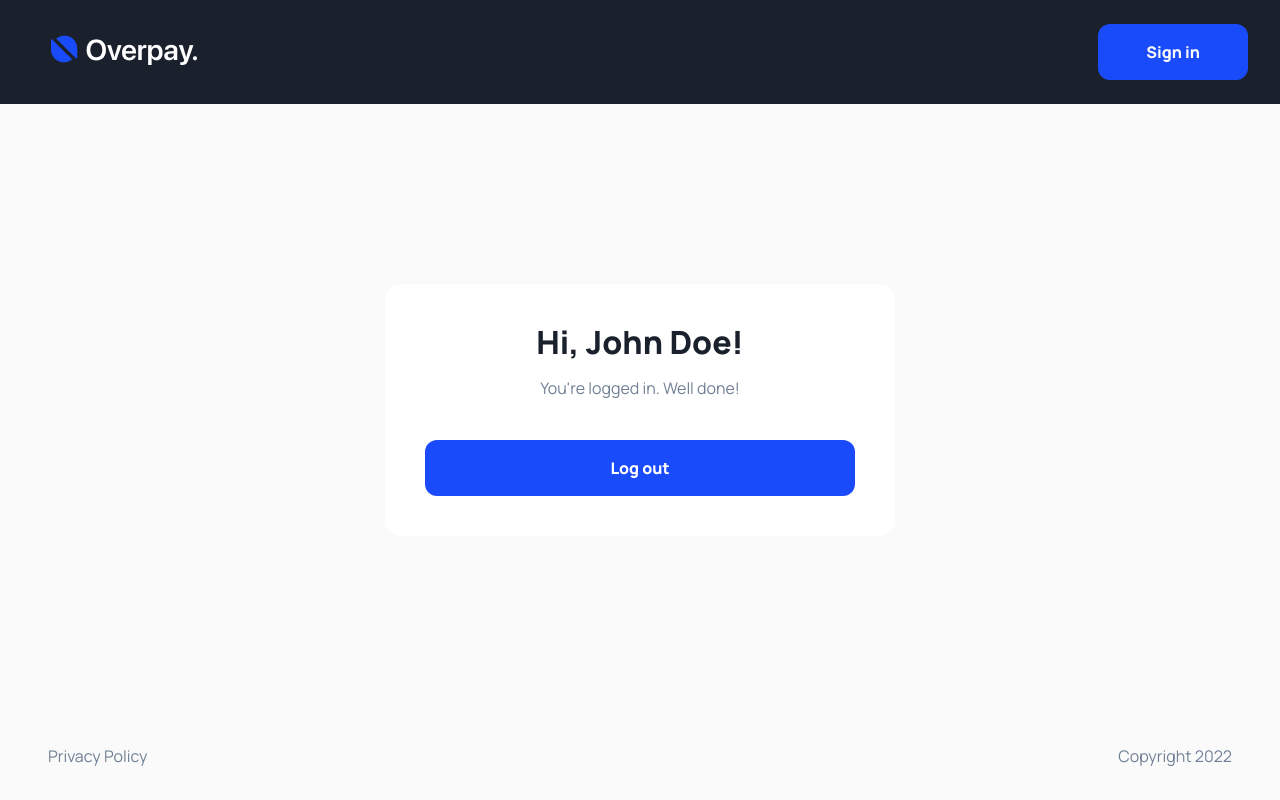
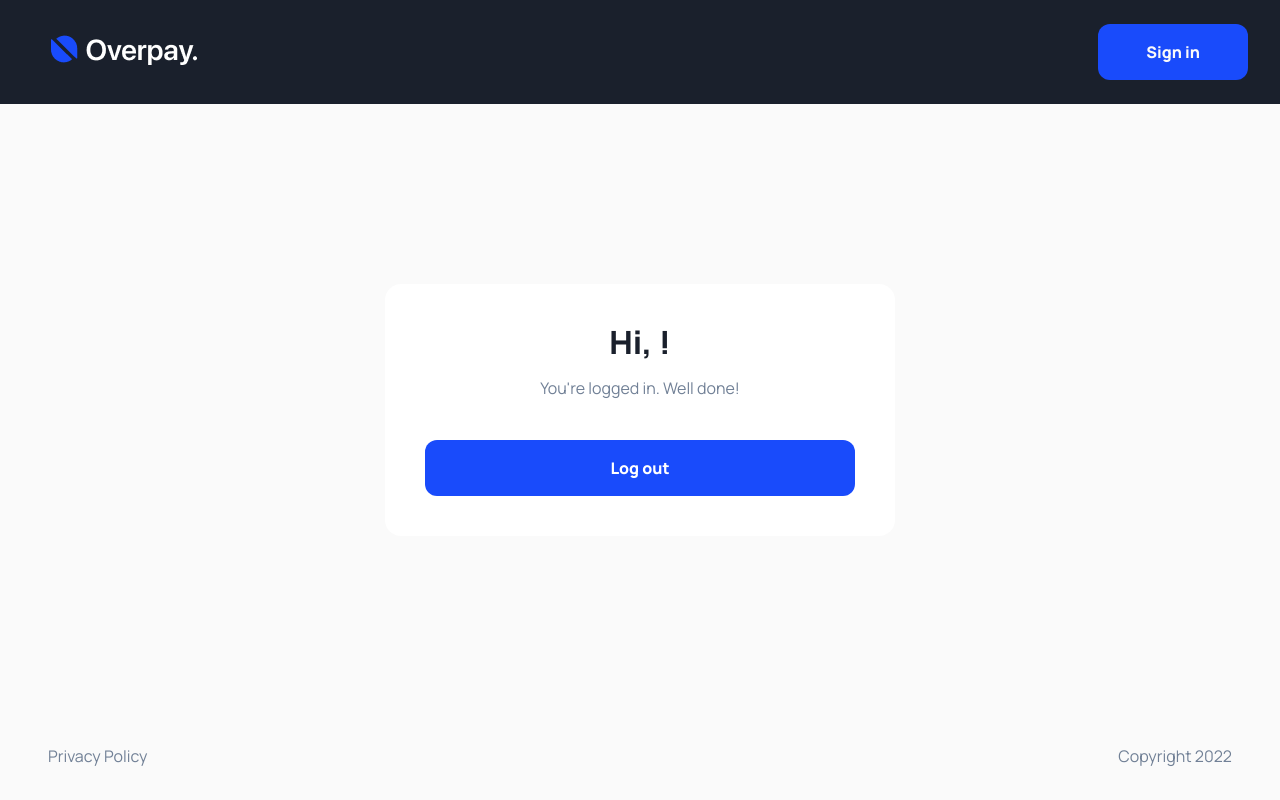
Before and after one commit to ankit-rawani/overpay, a Next.js app: page /profile in a window 1280 px wide. Built offline with nearby package versions, Linux system fonts and the light colour scheme.

Commit message:
Add: dynamic name

```diff
--- a/pages/profile.tsx
+++ b/pages/profile.tsx
@@ -1,16 +1,29 @@
 import type { NextPage } from 'next'
+import Router from 'next/router'
 import Layout from '../components/Layout'
 import Nav from '../components/Nav'
 
-const ForgotPassword: NextPage = () => {
+const Profile: NextPage = () => {
+  let name: string | null = "";
+
+  if(typeof window !== 'undefined') {
+    name = localStorage.getItem("name")
+  }
+
+  const handleLogout = () => {
+    if(typeof window !== 'undefined') {
+      localStorage.clear();
+      Router.push('/signin');
+    }
+  }
   return (
     <div className="min-h-screen h-full bg-grayscale-50 font-font leading-6 text-secondary-base">
-        <Layout title="Forgot Password | Overpay">
+        <Layout title="Profile | Overpay">
             <Nav isSignedIn={false} />
             <div className="p-10 bg-grayscale-0 w-max mx-auto mt-[180px] rounded-lg">
-                <h1 className="font-extrabold text-3xl max-w-[430px] text-center leading-9">Hi, John Doe!</h1>
-                <p className="w-[430px] text-grayscale-600 mt-4 text-center">You're logged in. Well done!</p>
-                <button className="w-full outline-none hover:bg-primary-400 active:bg-primary-base bg-primary-base text-center py-4 rounded-default mt-10 font-extrabold text-grayscale-0">Log out</button>
+                <h1 className="font-extrabold text-3xl max-w-[430px] text-center leading-9">Hi, {name}!</h1>
+                <p className="w-[430px] text-grayscale-600 mt-4 text-center">You&apos;re logged in. Well done!</p>
+                <button onClick={handleLogout} className="w-full outline-none hover:bg-primary-400 active:bg-primary-base bg-primary-base text-center py-4 rounded-default mt-10 font-extrabold text-grayscale-0">Log out</button>
             </div>
             <div className="flex text-base leading-6 text-center text-grayscale-600 mt-[208px] mx-12 mb-12 justify-between">
                 <div>Privacy Policy</div>
@@ -21,4 +34,4 @@ const ForgotPassword: NextPage = () => {
   )
 }
 
-export default ForgotPassword
+export default Profile
```
